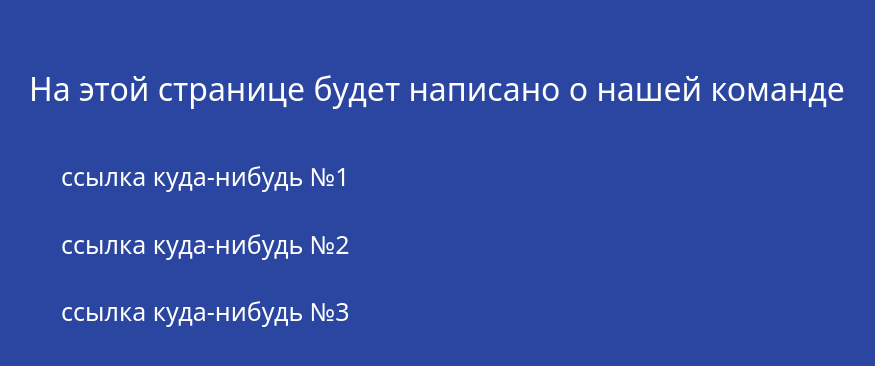
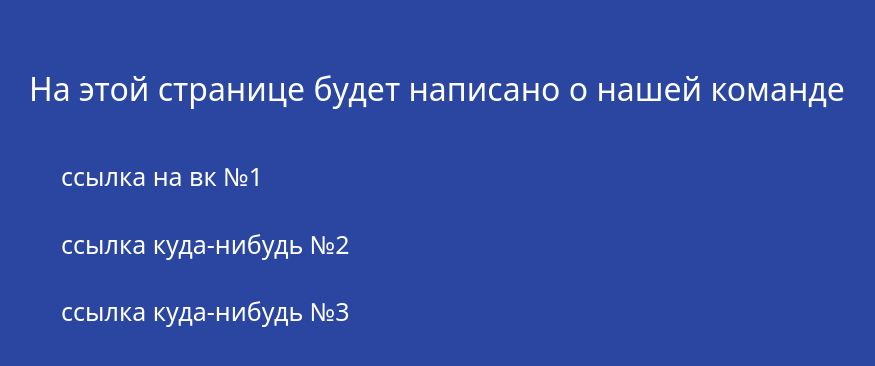
Before and after one commit to Yurii-Bortsov/MIIT_STORE, a Django app: page /about in a window 1280 px wide; the page is wider, and only the part inside the window is pictured. Shown: the part 100-466 px from the top of that part, without its empty margins (121-996 px from the left). Run offline with Django 4.2, Linux system fonts and the light colour scheme.

Commit message:
изменил ссылку номер 1

```diff
--- a/main/templates/main/about.html
+++ b/main/templates/main/about.html
@@ -9,7 +9,7 @@
         <div class="about">
             <h2>На этой странице будет написано о нашей команде</h2>
             <ul>
-                <li class="li-text"><a href="/url1">ссылка куда-нибудь №1</a></li>
+                <li class="li-text"><a href="/url1">ссылка на вк №1</a></li>
                 <li class="li-text"><a href="/url2">ссылка куда-нибудь №2</a></li>
                 <li class="li-text"><a href="/url3">ссылка куда-нибудь №3</a></li>
             </ul>
```
